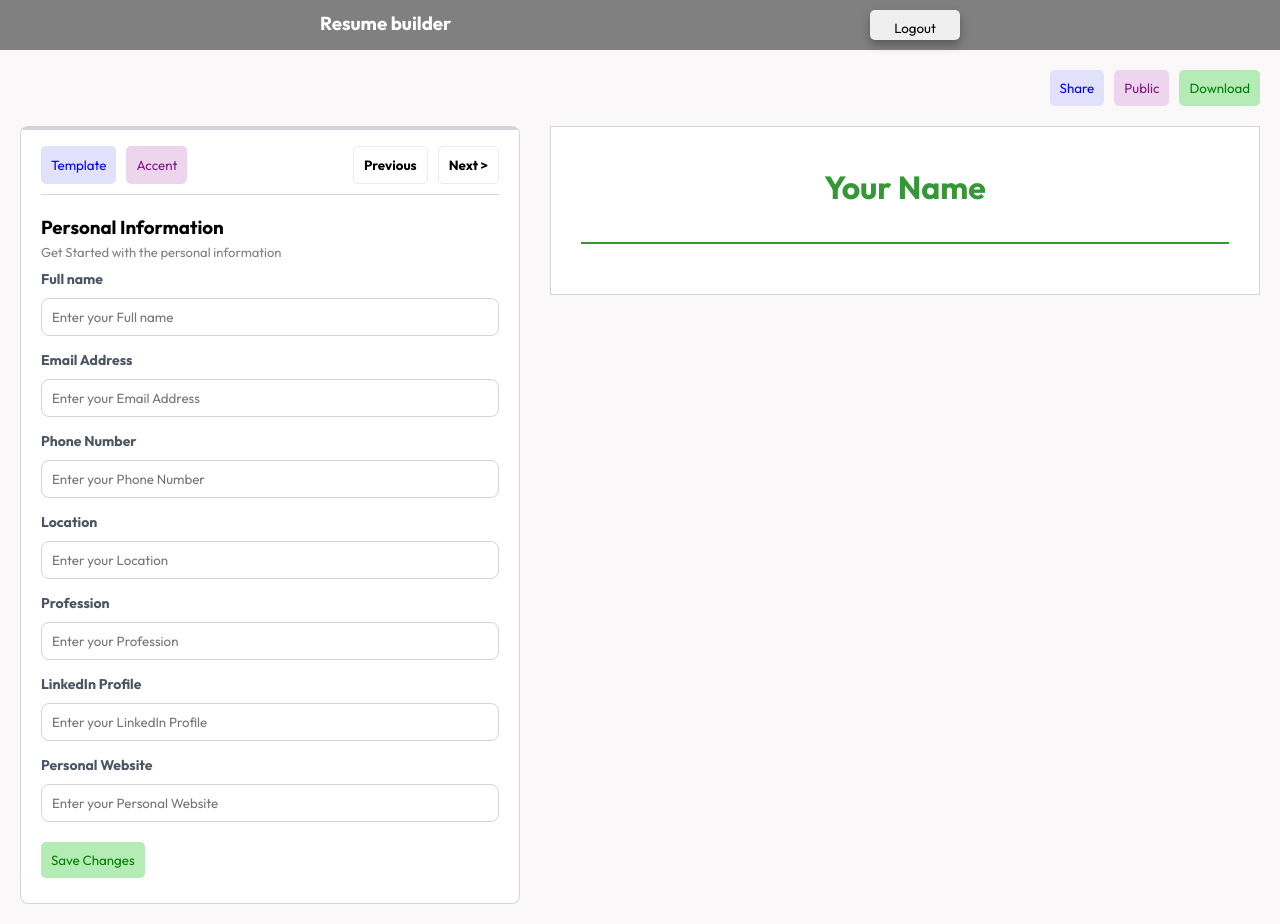
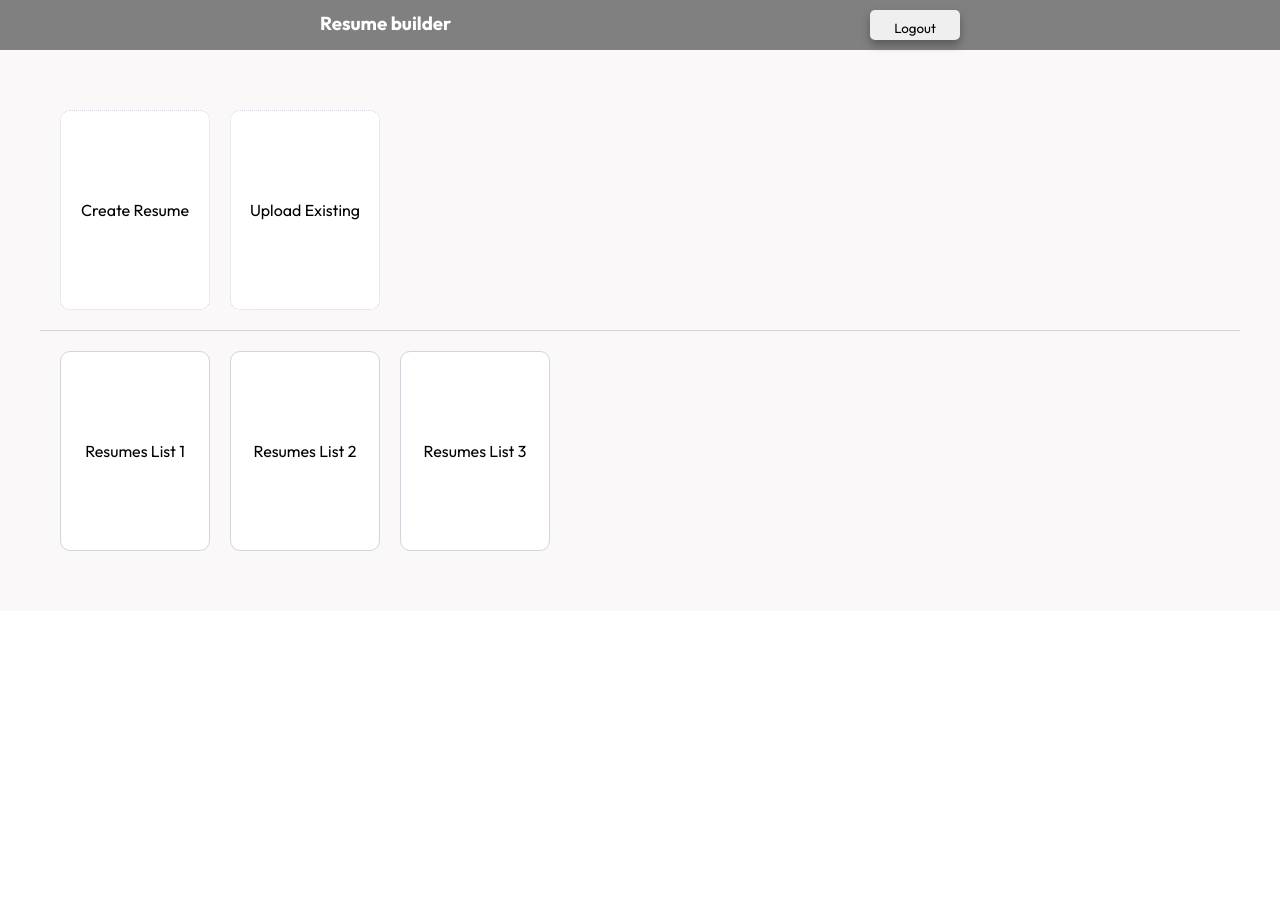
Before and after one commit to Kiran9991/Resume-builder, a React (Vite) app: page / in a window 1280 px wide. After the commit the page ends 800 px from the top, so only its background shows below. Built offline with nearby package versions, Linux system fonts and the light colour scheme.

Commit message:
created the resume creater form

```diff
--- a/src/App.jsx
+++ b/src/App.jsx
@@ -1,12 +1,14 @@
 import "./App.css";
 import Header from "./components/Header/Header";
 import ResumeForm from "./pages/ResumeForm";
+import Resumes from "./pages/Resumes/Resumes";
 
 function App() {
   return (
     <>
       <Header />
-      <ResumeForm />
+      {/* <ResumeForm /> */}
+      <Resumes/>
     </>
   );
 }
--- a/src/index.css
+++ b/src/index.css
@@ -6,6 +6,8 @@
 
 :root {
   --success-color: rgb(54, 151, 54);
+  --border-color: #d1d5db;
+  --bg-color: rgb(250, 248, 248);
 }
 
 button {
--- /dev/null
+++ b/src/pages/Resumes/Resumes.jsx
@@ -0,0 +1,21 @@
+import React from 'react';
+
+import styles from './Resumes.module.css';
+
+export default function Resumes() {
+  return (
+    <div className={styles.container}>
+      {/* Resume Create */}
+      <div className={styles.container1}>
+        <div>Create Resume</div>
+        <div>Upload Existing</div>
+      </div>
+      {/* Resumes Lists */}
+      <div className={styles.container2}>
+        <div>Resumes List 1</div>
+        <div>Resumes List 2</div>
+        <div>Resumes List 3</div>
+      </div>
+    </div>
+  )
+}
--- /dev/null
+++ b/src/pages/Resumes/Resumes.module.css
@@ -0,0 +1,46 @@
+.container {
+  background-color: var(--bg-color);
+  height: 100%;
+  width: 100%;
+  padding: 40px;
+  box-sizing: border-box;
+}
+
+.container1 {
+  display: flex;
+  gap: 20px;
+  padding: 20px;
+  border-bottom: 1.5px solid var(--border-color);
+  box-sizing: border-box;
+}
+
+.container1 div {
+  height: 200px;
+  width: 150px;
+  background-color: white;
+  border: 1px dotted var(--border-color);
+  border-radius: 10px;
+  display: flex;
+  justify-content: center;
+  align-items: center;
+  box-sizing: border-box;
+}
+
+.container2 {
+  display: flex;
+  gap: 20px;
+  padding: 20px;
+  box-sizing: border-box;
+}
+
+.container2 div {
+  height: 200px;
+  width: 150px;
+  background-color: white;
+  border: 1px solid var(--border-color);
+  border-radius: 10px;
+  display: flex;
+  justify-content: center;
+  align-items: center;
+  box-sizing: border-box;
+}
```
